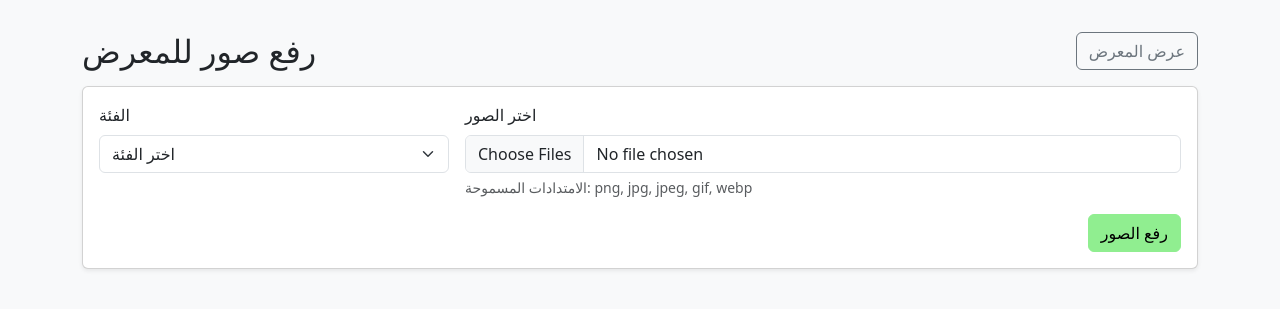
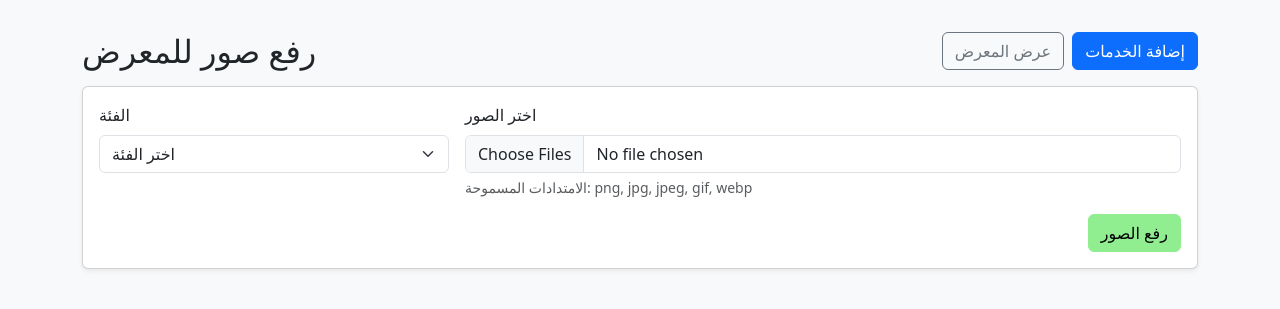
Before and after one commit to citybeachgulf-droid/salon, a Flask app: page /admin/gallery in a window 1280 px wide. Shown: the part 56-365 px from the top of the page. Run offline with Flask 3, Linux system fonts and the light colour scheme; a user stored in the database is signed in.

Commit message:
Add link to admin services page in admin gallery (#26)
Co-authored-by: Cursor Agent <cursoragent@cursor.com>

```diff
--- a/salon_flask/templates/admin_gallery.html
+++ b/salon_flask/templates/admin_gallery.html
@@ -3,7 +3,10 @@
 <div class="py-2">
   <div class="d-flex justify-content-between align-items-center mb-3">
     <h2 class="m-0">رفع صور للمعرض</h2>
-    <a class="btn btn-outline-secondary" href="{{ url_for('main.gallery') }}">عرض المعرض</a>
+    <div class="d-flex gap-2">
+      <a class="btn btn-outline-secondary" href="{{ url_for('main.gallery') }}">عرض المعرض</a>
+      <a class="btn btn-primary" href="{{ url_for('main.admin_services') }}">إضافة الخدمات</a>
+    </div>
   </div>
 
   <form action="{{ url_for('main.admin_gallery') }}" method="post" enctype="multipart/form-data" class="card p-3 shadow-sm">
```
